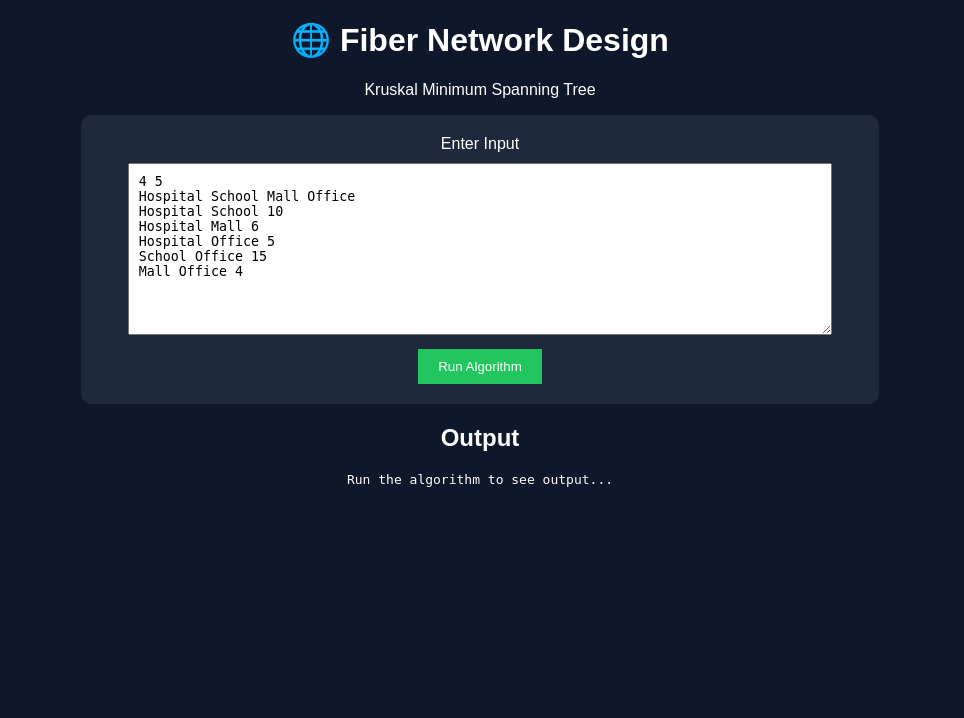
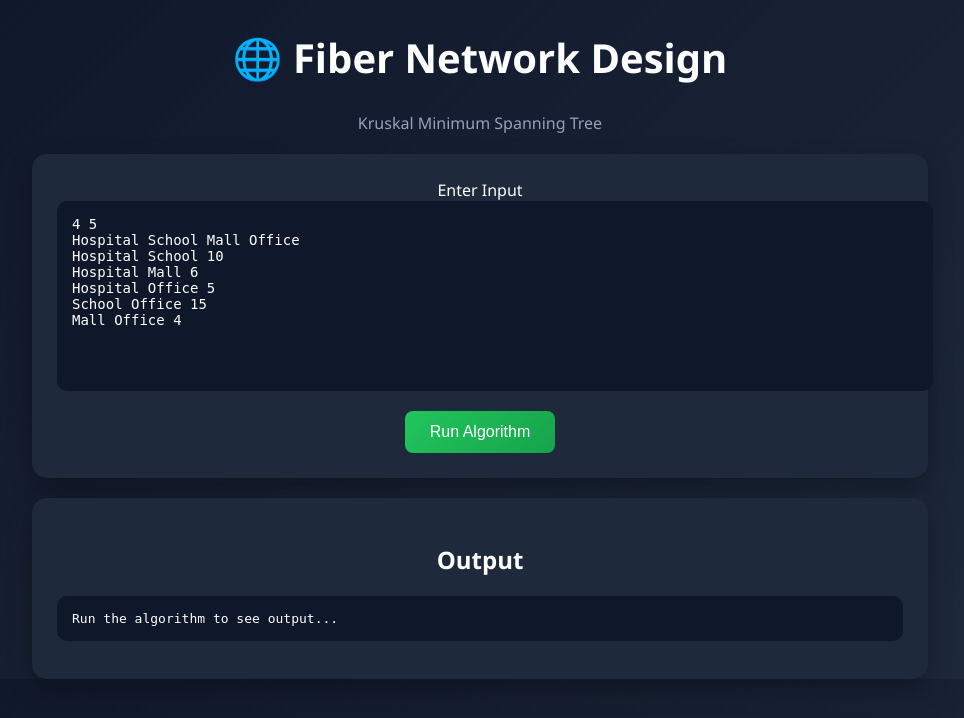
Before and after one commit to rudranideshpande/Fiber-Network-Design-1-, a Flask app: page / in a window 1280 px wide. Shown: the top 718 px of the page, without its empty margins (160-1124 px from the left). Run offline with Flask 3, Linux system fonts and the light colour scheme.

Commit message:
Update style.css

```diff
--- a/static/style.css
+++ b/static/style.css
@@ -1,28 +1,67 @@
 body {
-    font-family: Arial;
-    background: #0f172a;
+    font-family: 'Segoe UI', sans-serif;
+    background: linear-gradient(135deg, #0f172a, #1e293b);
     color: white;
+    margin: 0;
+}
+
+.container {
+    width: 70%;
+    margin: auto;
     text-align: center;
 }
 
-.card {
+h1 {
+    margin-top: 30px;
+    font-size: 2.5rem;
+}
+
+.subtitle {
+    color: #94a3b8;
+    margin-bottom: 20px;
+}
+
+.card, .output-card {
     background: #1e293b;
-    padding: 20px;
-    border-radius: 10px;
-    width: 60%;
-    margin: auto;
+    padding: 25px;
+    border-radius: 15px;
+    margin-top: 20px;
+    box-shadow: 0 10px 25px rgba(0,0,0,0.3);
 }
 
 textarea {
-    width: 90%;
-    padding: 10px;
-    margin: 10px;
+    width: 100%;
+    padding: 15px;
+    border-radius: 10px;
+    border: none;
+    outline: none;
+    font-size: 14px;
+    background: #0f172a;
+    color: white;
+    resize: none;
 }
 
 button {
-    padding: 10px 20px;
-    background: #22c55e;
+    margin-top: 15px;
+    padding: 12px 25px;
+    background: linear-gradient(135deg, #22c55e, #16a34a);
     border: none;
+    border-radius: 8px;
     color: white;
+    font-size: 16px;
     cursor: pointer;
+    transition: 0.3s;
 }
+
+button:hover {
+    transform: scale(1.05);
+    background: #15803d;
+}
+
+pre {
+    text-align: left;
+    background: #0f172a;
+    padding: 15px;
+    border-radius: 10px;
+    overflow-x: auto;
+}
```
